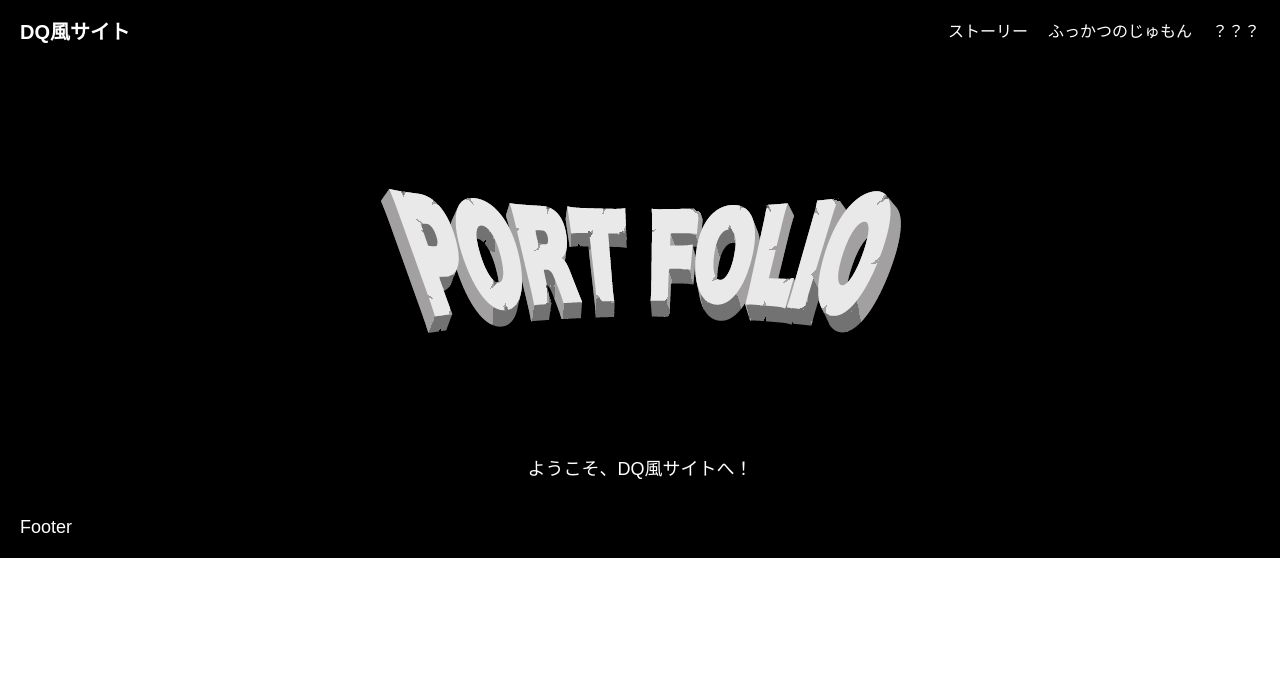
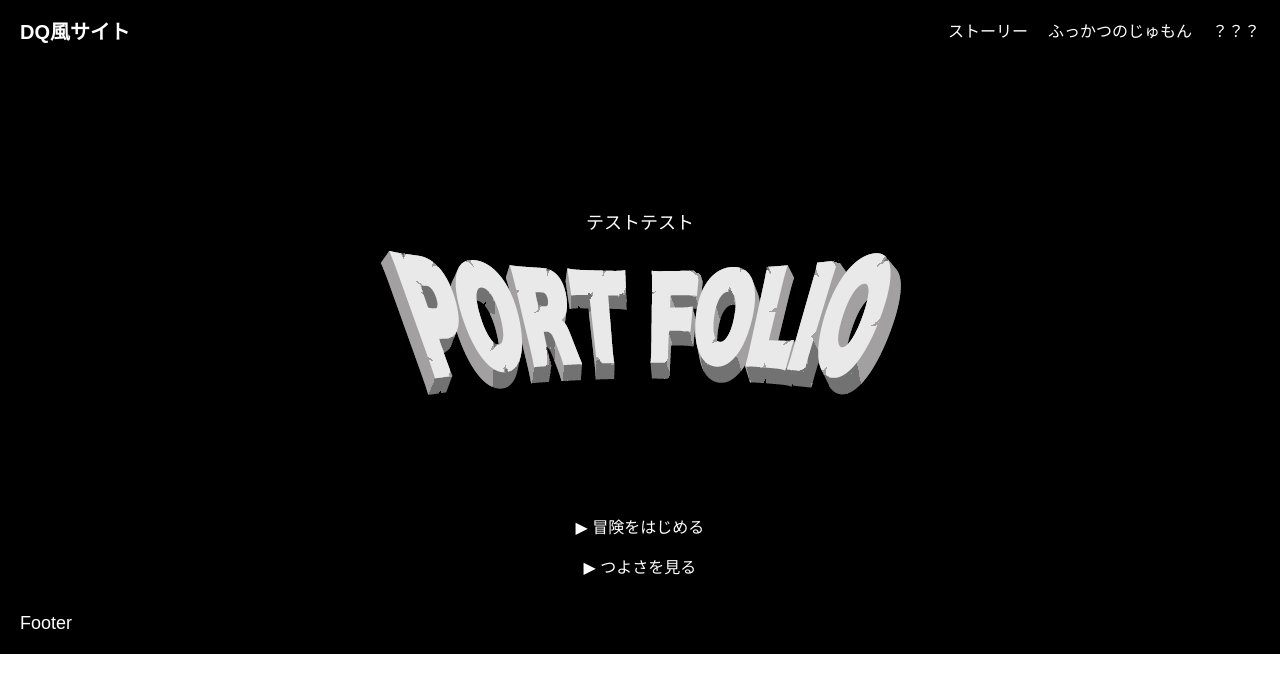
Before and after one commit to Naoki-Orimi/portfolio, a React (Create React App) app: page / in a window 1280 px wide. Shown: the top 692 px of the page. Built offline with nearby package versions, Linux system fonts and the light colour scheme.

Commit message:
いろいろ追加

```diff
--- a/src/App.js
+++ b/src/App.js
@@ -9,16 +9,15 @@ import './App.css';
 
 function App() {
   return (
+    <div className='App'>
       <Router>
         <StyledApp>
-        <div className='App'>
             <Header />
               <Main />
             <Footer />
-        </div>
         </StyledApp>
       </Router>
-
+    </div>
   );
 }
 
--- a/src/components/Footer.js
+++ b/src/components/Footer.js
@@ -9,7 +9,7 @@ const Footer = () => {
     );
   };
 
-const StyledFooter = styled.header`
+const StyledFooter = styled.footer`
   display: flex;
   justify-content: space-between;
   align-items: center;
--- a/src/components/Header.js
+++ b/src/components/Header.js
@@ -8,7 +8,7 @@ const Header = () => {
       <Navigation>
         <li>ストーリー</li>
         <li>ふっかつのじゅもん</li>
-        {/* パルプンテ表示して、ランダムで何か起こす*/}
+        {/* TODO パルプンテ表示して、ランダムで何か起こす*/}
         <li>？？？</li>
       </Navigation>
     </StyledHeader>
--- a/src/components/Main.js
+++ b/src/components/Main.js
@@ -1,14 +1,19 @@
 import React from "react";
 import styled from "styled-components";
 import Portfolio from "../assets/img/Portfolio.png";
+import SelectModal from "./SelectModal";
 
 const Main = () => {
   return (
     <StyledMain>
+      <Message>テストテスト</Message>
+      {/* <Message>スーパーエンジニアを目指して</Message> */}
       <Heading>
         <img src={Portfolio}></img>
       </Heading>
-      <Message>ようこそ、DQ風サイトへ！</Message>
+      {/* TODO もーだる自体の表示もタイトルが出た後に出す */}
+      <SelectModal>
+      </SelectModal>
     </StyledMain>
   );
 };
@@ -46,6 +51,20 @@ const Heading = styled.h2`
 
 const Message = styled.p`
   font-size: 18px;
+  animation-name: fadeDownAnime;
+  animation-duration:5s;
+  animation-fill-mode:forwards;
+
+  @keyframes fadeDownAnime{
+    from {
+      opacity: 0;
+      transform: translateY(0);
+    }
+
+    to {
+      opacity: 1;
+      transform: translateY(100px);
+    }
 `;
 
 export default Main;
--- /dev/null
+++ b/src/components/SelectModal.js
@@ -0,0 +1,15 @@
+import React from "react";
+import styled from "styled-components";
+import Portfolio from "../assets/img/Portfolio.png";
+
+const SelectModal = () => {
+  return (
+    <div>
+        {/* TODO ▶︎ の部分はカーソルのforcusでつくようにする */}
+        <p>▶︎ 冒険をはじめる</p>
+        <p>▶︎ つよさを見る</p>
+    </div>
+  );
+};
+
+export default SelectModal;
```
Lines whose indentation alone changed are shown as unchanged.
